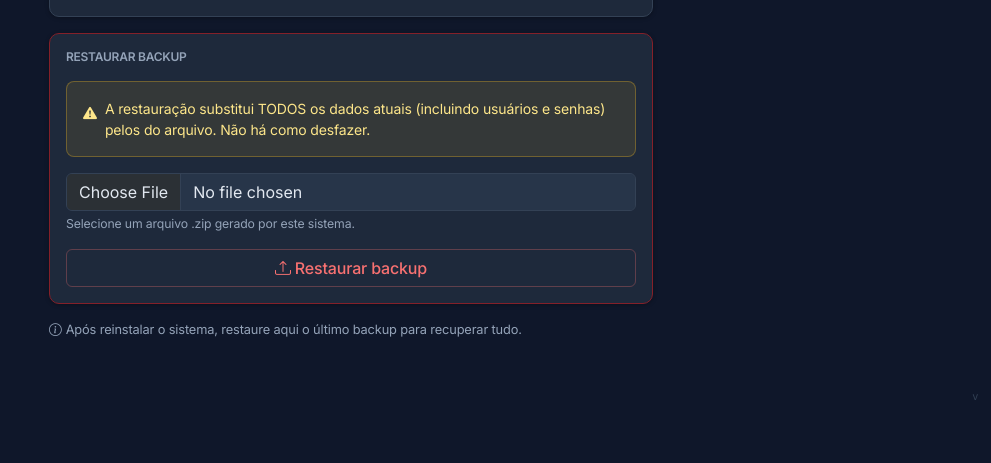
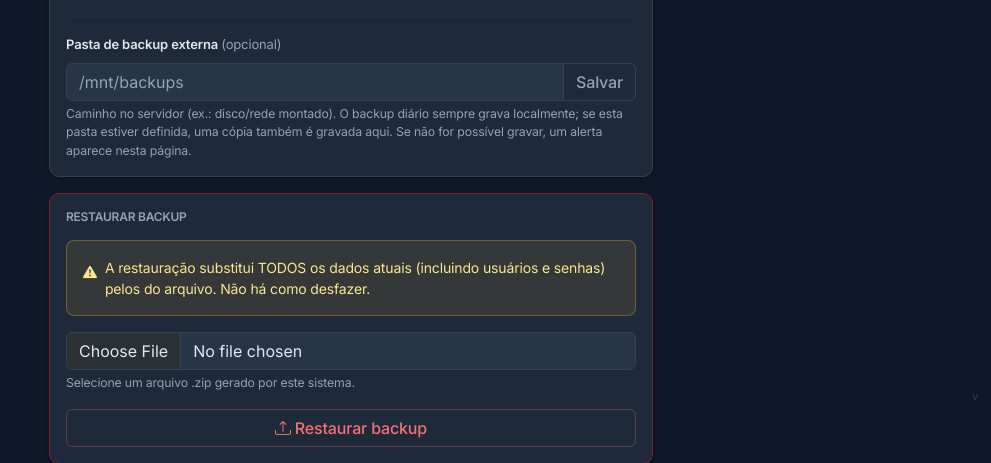
Before and after one commit to iscarelli/spool-control, a Python web app: template templates/admin/backup.html in a window 1280 px wide. Shown: the part 387-850 px from the top of the page, without its empty margins (289-1280 px from the left). Before the commit the page ends 787 px from the top, so only its background shows below. Run offline with Jinja, Linux system fonts and the light colour scheme; the template is opened without the code that fills it, so the values that code supplies are empty; some libraries are stand-ins or nearby versions.

Commit message:
refactor(backup): mover config da pasta externa p/ a aba Backup
A pasta externa de backup era configurada em Configurações — agora fica na própria
aba Backup, junto da tabela da rotação. Nova rota POST /admin/backup/config; campo
e handler removidos de admin_settings. Sem mudança de comportamento.

Bump 1.29.1 + CHANGELOG. Testes: 51 passou.

Co-Authored-By: Claude Opus 4.8 <noreply@anthropic.com>

```diff
--- a/templates/admin/backup.html
+++ b/templates/admin/backup.html
@@ -36,9 +36,7 @@
     <div class="card mb-3">
       <div class="card-body">
         <h6 class="text-muted text-uppercase fw-semibold mb-3" style="font-size:.75rem">{{ _('Backups automáticos (diários)') }}</h6>
-        <p class="mb-3" style="font-size:.85rem">{{ _('O sistema mantém um backup por dia da semana (7 no total), sobrescrevendo o do mesmo dia a cada semana.') }}
-          {% if external_dir %}<br><i class="bi bi-hdd-network me-1"></i>{{ _('Cópia externa em:') }} <code>{{ external_dir }}</code>{% endif %}
-        </p>
+        <p class="mb-3" style="font-size:.85rem">{{ _('O sistema mantém um backup por dia da semana (7 no total), sobrescrevendo o do mesmo dia a cada semana.') }}</p>
         <div class="table-responsive">
           <table class="table table-sm align-middle mb-0">
             <thead class="table-light">
@@ -68,6 +66,17 @@
             </tbody>
           </table>
         </div>
+
+        <hr class="my-3">
+        <form method="post" action="{{ url_for('admin_backup_config') }}">
+          <label class="form-label fw-semibold">{{ _('Pasta de backup externa') }} <span class="text-muted fw-normal">({{ _('opcional') }})</span></label>
+          <div class="input-group">
+            <input type="text" name="backup_external_dir" class="form-control"
+                   value="{{ external_dir or '' }}" placeholder="/mnt/backups">
+            <button type="submit" class="btn btn-outline-secondary">{{ _('Salvar') }}</button>
+          </div>
+          <div class="form-text">{{ _('Caminho no servidor (ex.: disco/rede montado). O backup diário sempre grava localmente; se esta pasta estiver definida, uma cópia também é gravada aqui. Se não for possível gravar, um alerta aparece nesta página.') }}</div>
+        </form>
       </div>
     </div>
 
```
Also changed, not shown: routes/admin.py (+16 -8 lines), templates/admin/settings.html (+0 -9 lines), tests/test_backup.py (+9 -0 lines), translations.py (+4 -4 lines), CHANGELOG.md, 1 other file.
